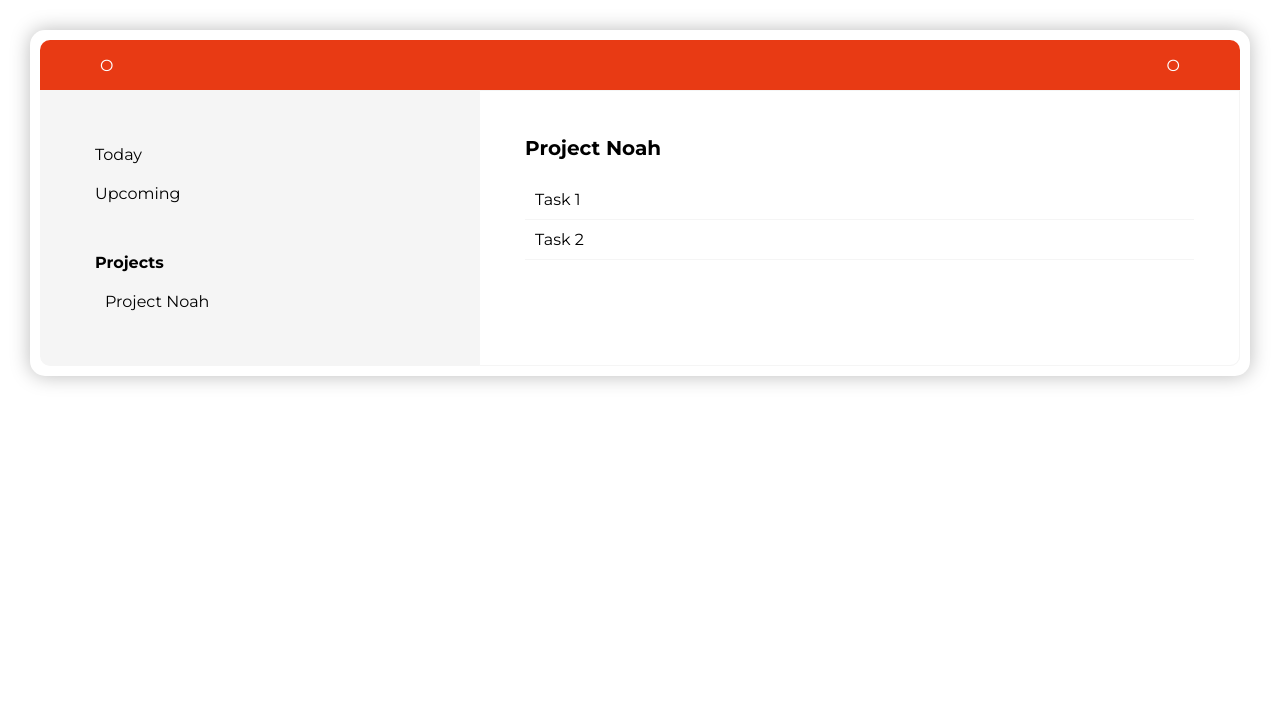
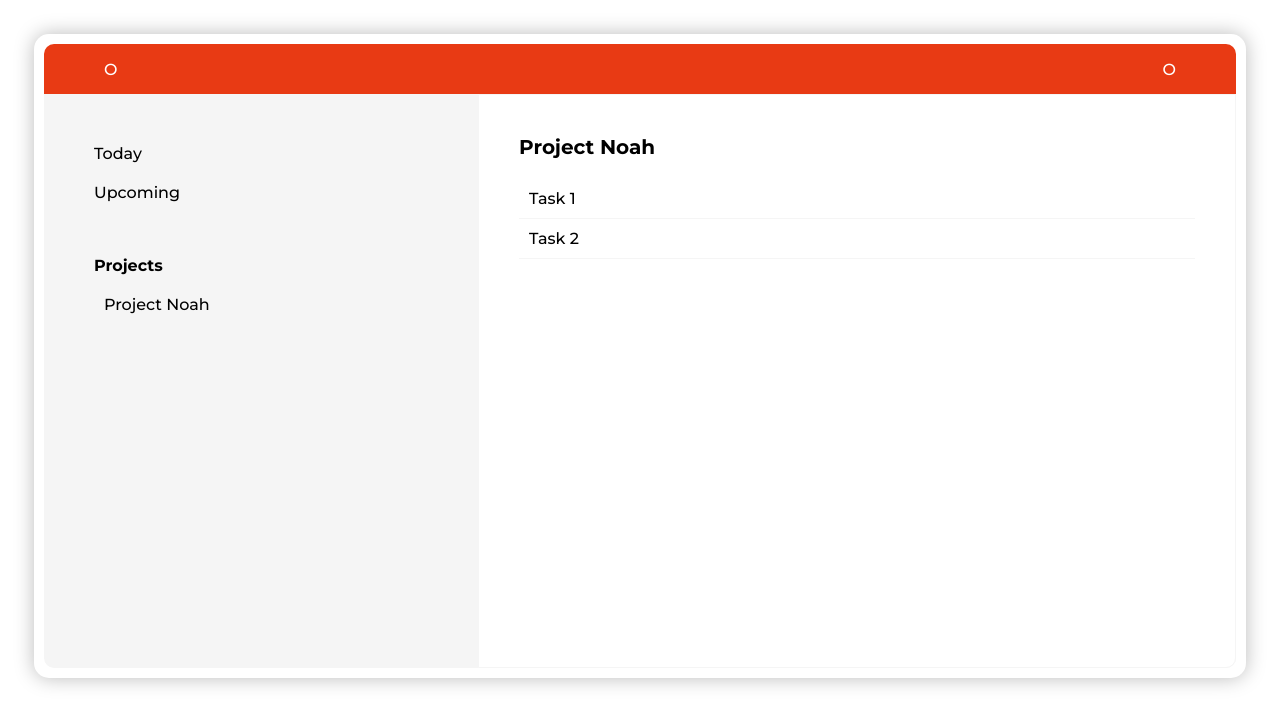
Before and after one commit to learndave/to-do-list, a website built with webpack: page dist/index.html in a window 1280 px wide. Built offline with nearby package versions, Linux system fonts and the light colour scheme.

Commit message:
design basic look

```diff
--- a/src/style.css
+++ b/src/style.css
@@ -1,8 +1,8 @@
 :root {
     --padding-tiny: 10px;
     --padding-small: 20px;
-    --padding-regular: 30px;
-    --padding-medium: 45px;
+    --padding-regular: 34px;
+    --padding-medium: 40px;
     --padding-large: 60px;
 
     --color-main: #630606;
@@ -16,6 +16,7 @@
 
 * {
     font-family: 'Montserrat', sans-serif;
+    font-weight: 500;
     padding: 0;
     margin: 0;
 }
@@ -28,11 +29,12 @@ a {
 #content {
     display: flex;
     flex-direction: column;
-    justify-content: space-between;
+    justify-content: stretch;
     height: max-content;
 
     margin: var(--padding-regular);
     padding: var(--padding-tiny);
+    min-height: calc(100vh - 4 * var(--padding-tiny) - 4 * var(--padding-regular));
     border-radius: 15px;
 
     box-shadow: 0 0 20px var(--color-grey);
@@ -51,6 +53,7 @@ a {
 }
 
 .body {
+    flex: 1;
     display: flex;
 
     background-color: var(--color-light-grey);
```
